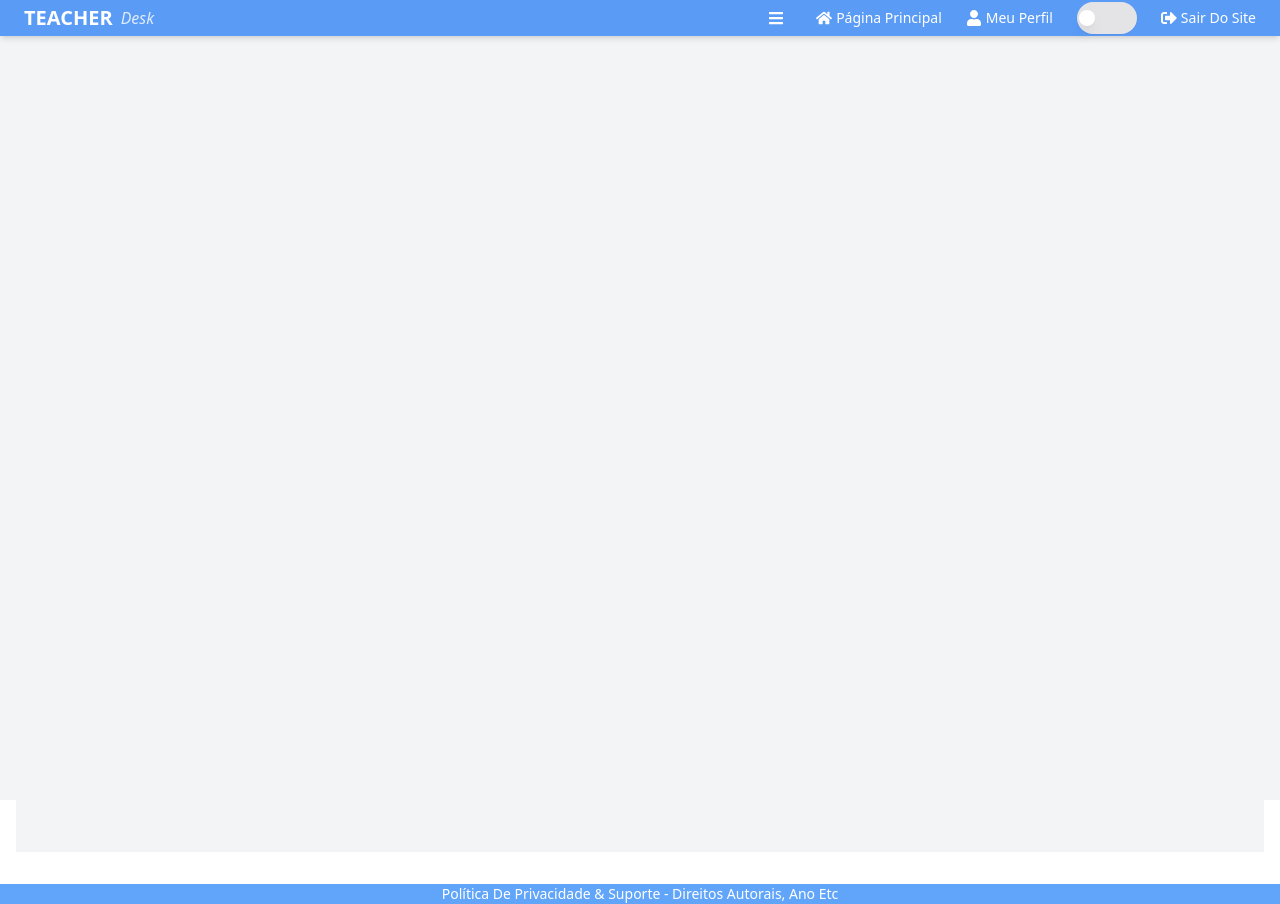
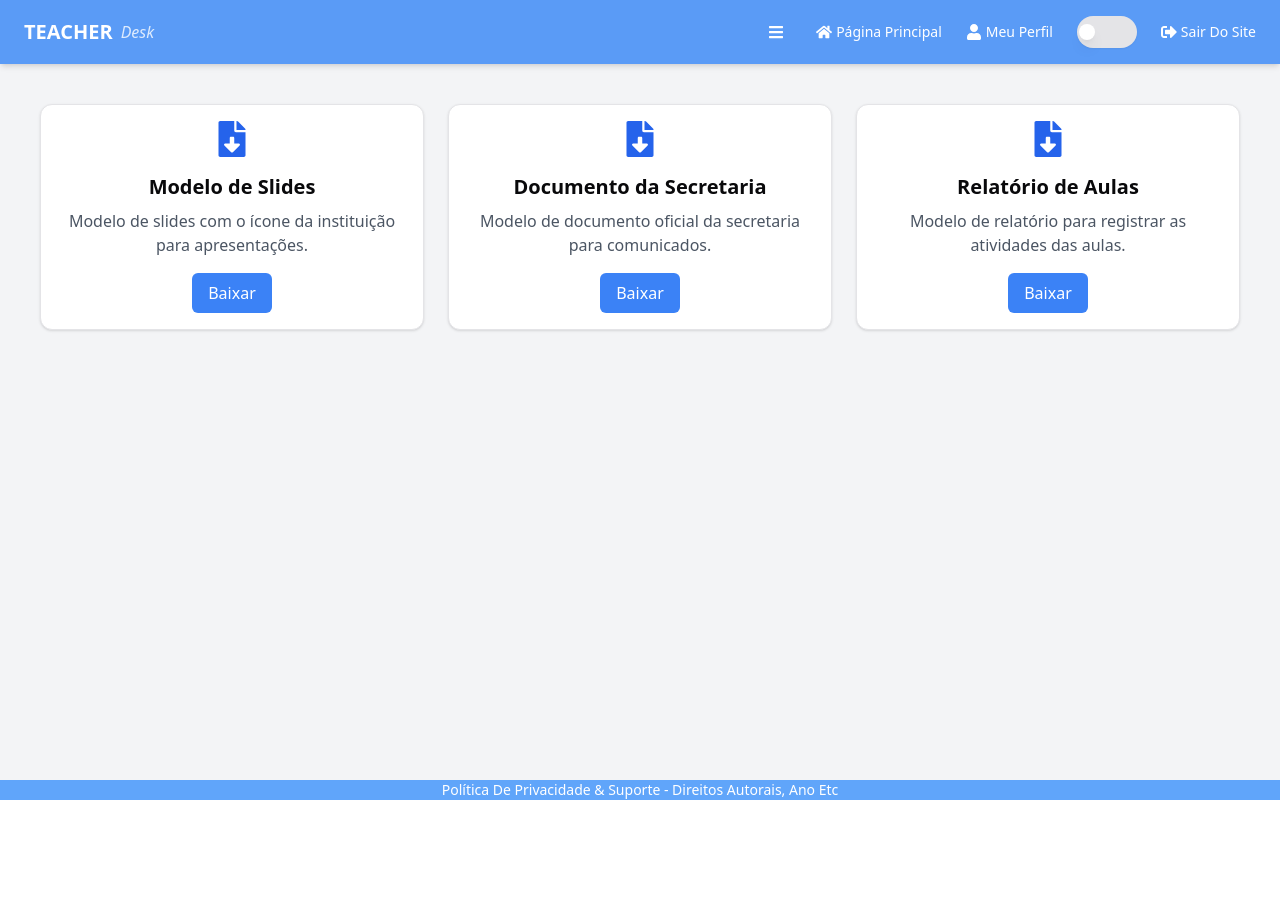
Before and after one commit to NathRabeloo/TeacherDesk, a Next.js app: page /home/modelos in a window 1280 px wide. After the commit the page ends 800 px from the top, so only its background shows below. Built offline with nearby package versions, Linux system fonts and the light colour scheme.

Commit message:
tela de relatorios design-mockado

```diff
--- a/app/home/modelos/page.tsx
+++ b/app/home/modelos/page.tsx
@@ -1,23 +1,44 @@
-"use client";
+import React from 'react';
+import { Card, CardContent } from "@/components/ui/card";  // Adapte para seu estilo de componente de card
+import { FaFileDownload } from 'react-icons/fa';  // Usando Font Awesome, instale react-icons
 
-import React, { useState } from "react";
-import { useRouter } from "next/navigation";
-
-// Importando os componentes
-//import CalendarioVisual from "../../components/CalendarioVisual";
-
-const Modelos = () => {
-  const router = useRouter();
-  const [searchQuery, setSearchQuery] = useState("");
-
+export default function Modelos() {
+  const modelos = [
+    {
+      titulo: "Modelo de Slides",
+      descricao: "Modelo de slides com o ícone da instituição para apresentações.",
+      link: "/modelos/slides.pptx",  // Caminho do arquivo
+    },
+    {
+      titulo: "Documento da Secretaria",
+      descricao: "Modelo de documento oficial da secretaria para comunicados.",
+      link: "/modelos/documento_secretaria.docx",
+    },
+    {
+      titulo: "Relatório de Aulas",
+      descricao: "Modelo de relatório para registrar as atividades das aulas.",
+      link: "/modelos/relatorio_aulas.pdf",
+    },
+  ];
 
   return (
-    <div className="flex flex-col h-screen font-sans bg-gray-100 dark:bg-dark-primary">
-      <div className="">
-
-      </div>
+    <div className="grid grid-cols-1 md:grid-cols-3 gap-6 p-6">
+      {modelos.map((modelo, index) => (
+        <Card key={index}>
+          <CardContent className="flex flex-col items-center p-4 text-center">
+            <FaFileDownload className="text-4xl text-blue-600 mb-4" />
+            <h3 className="text-xl font-semibold mb-2">{modelo.titulo}</h3>
+            <p className="text-gray-600 mb-4">{modelo.descricao}</p>
+            <a
+              href={modelo.link}
+              download
+              className="bg-blue-500 text-white py-2 px-4 rounded-md hover:bg-blue-600"
+            >
+              Baixar
+            </a>
+          </CardContent>
+        </Card>
+      ))}
     </div>
   );
-};
-
-export default Modelos;
+}
--- a/package.json
+++ b/package.json
@@ -38,7 +38,7 @@
     "qrcode.react": "^4.2.0",
     "react": "^18",
     "react-dom": "^18",
-    "react-icons": "^5.3.0",
+    "react-icons": "^5.5.0",
     "react-qr-code": "^2.0.15",
     "recharts": "^2.15.3",
     "tailwind-merge": "^3.2.0",
```
Also changed, not shown: 1 other file (tests, documents, lock files or other folders).
